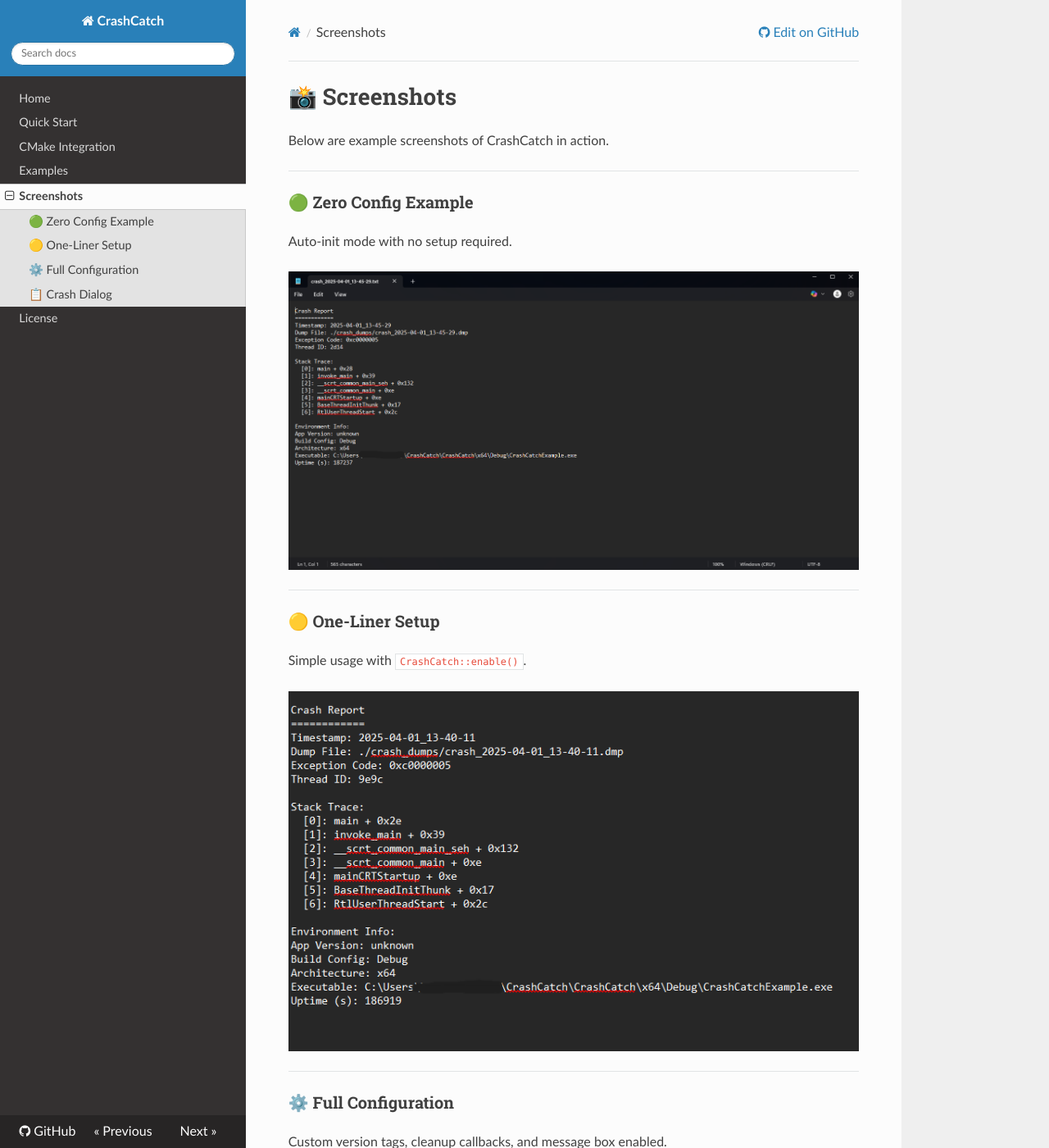
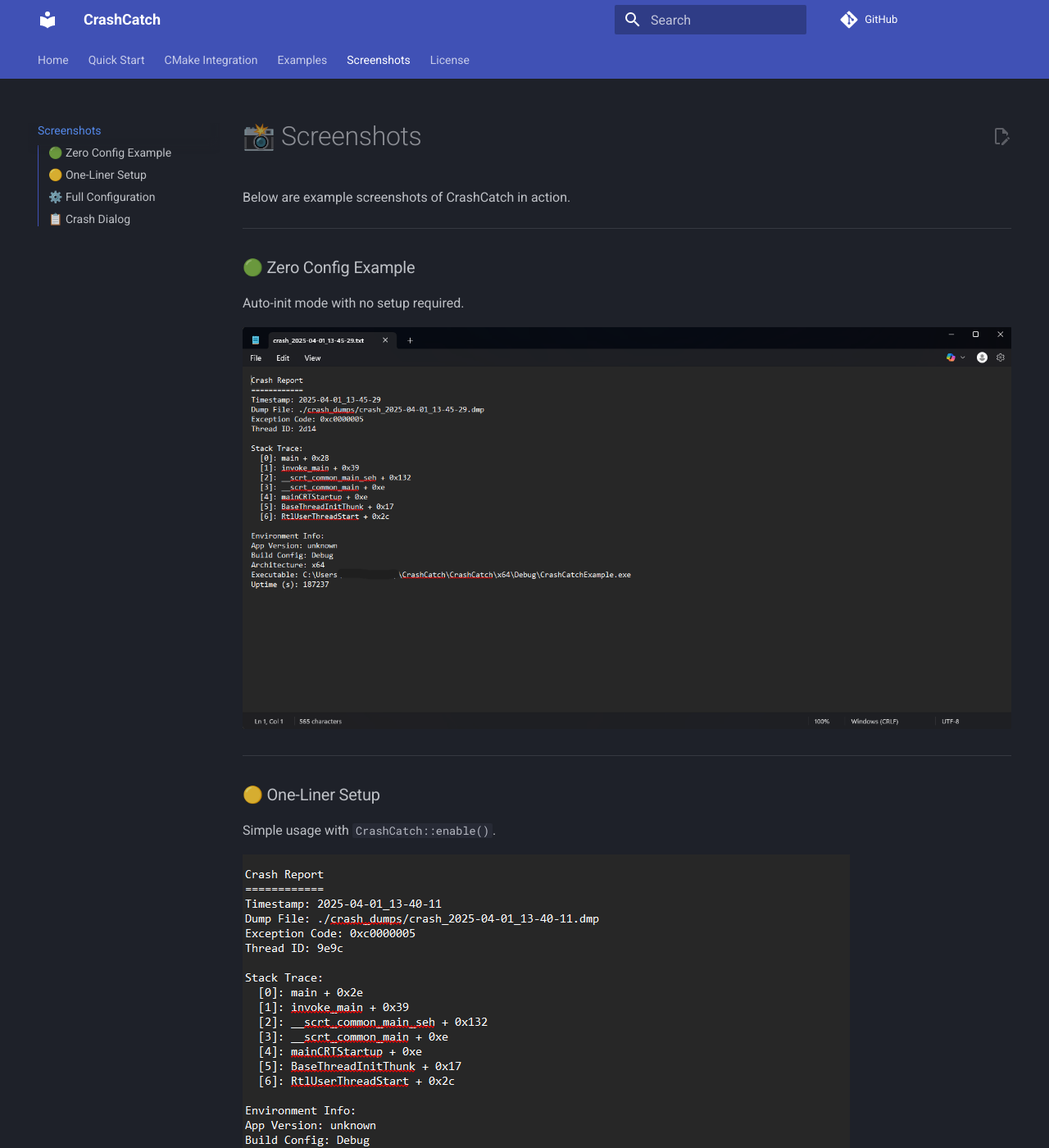
Before and after one commit to keithpotz/CrashCatch, an MkDocs documentation site: the page built from docs/screenshots.md, in a window 1280 px wide and 1400 px high. Shown: the whole window at 82% size. Built offline with MkDocs 1.6.1 and Material for MkDocs 9.7.7, drawn with Linux system fonts in a browser that asks for light colours; nearby versions of some CDN libraries; comment, search, counter and statistics services are not loaded; some of the changed text lies outside the part shown.

Commit message:
updated
This damn theme

```diff
--- a/mkdocs.yml
+++ b/mkdocs.yml
@@ -2,7 +2,21 @@
 site_url: https://keithpotz.github.io/CrashCatch
 repo_url: https://github.com/keithpotz/CrashCatch
 theme:
-  name: readthedocs
+  theme:
+  name: material
+  palette:
+    scheme: slate
+    toggle:
+      icon: material/weather-night
+      name: Switch to light mode
+  features:
+    - navigation.tabs
+    - navigation.top
+    - navigation.sections
+    - toc.integrate
+    - content.code.copy
+    - content.action.edit
+
 nav:
   - Home: index.md
   - Quick Start: quickstart.md
--- /dev/null
+++ b/requirements.txt
@@ -0,0 +1 @@
+mkdocs-material
```
